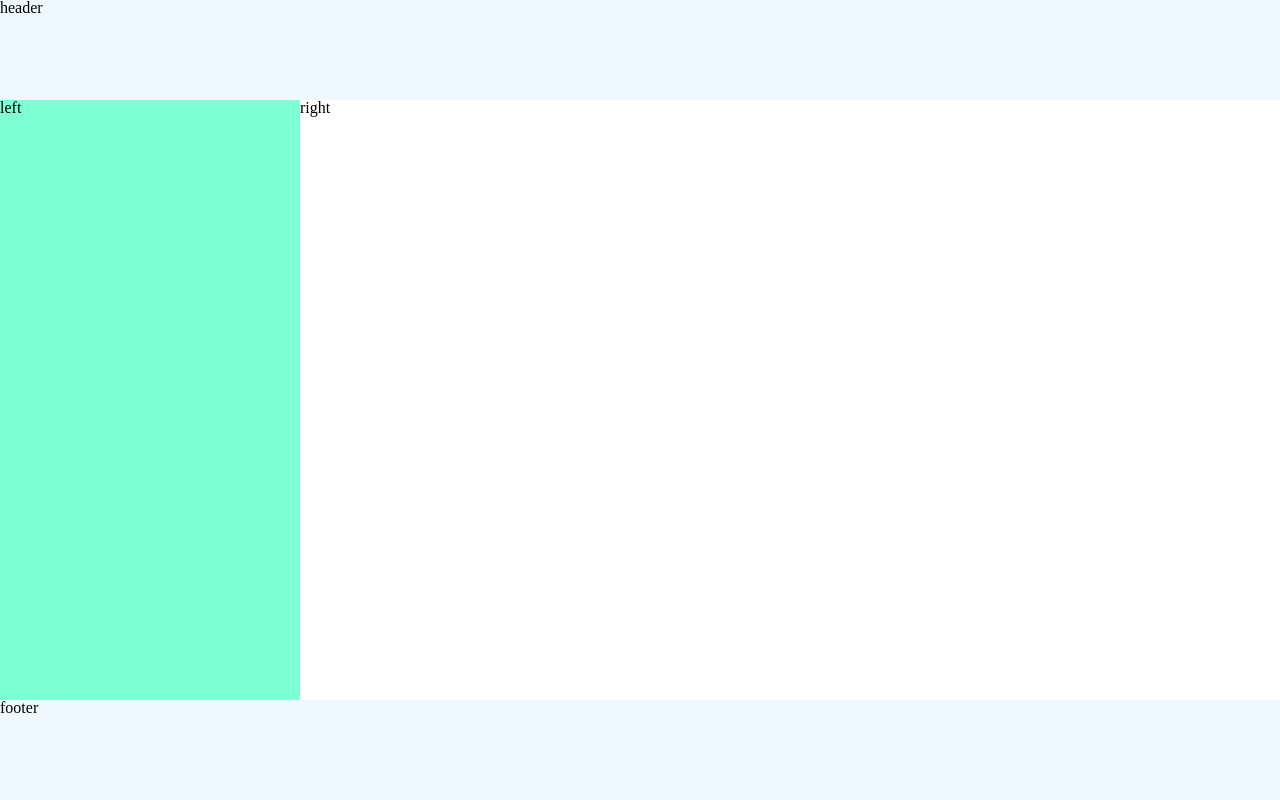
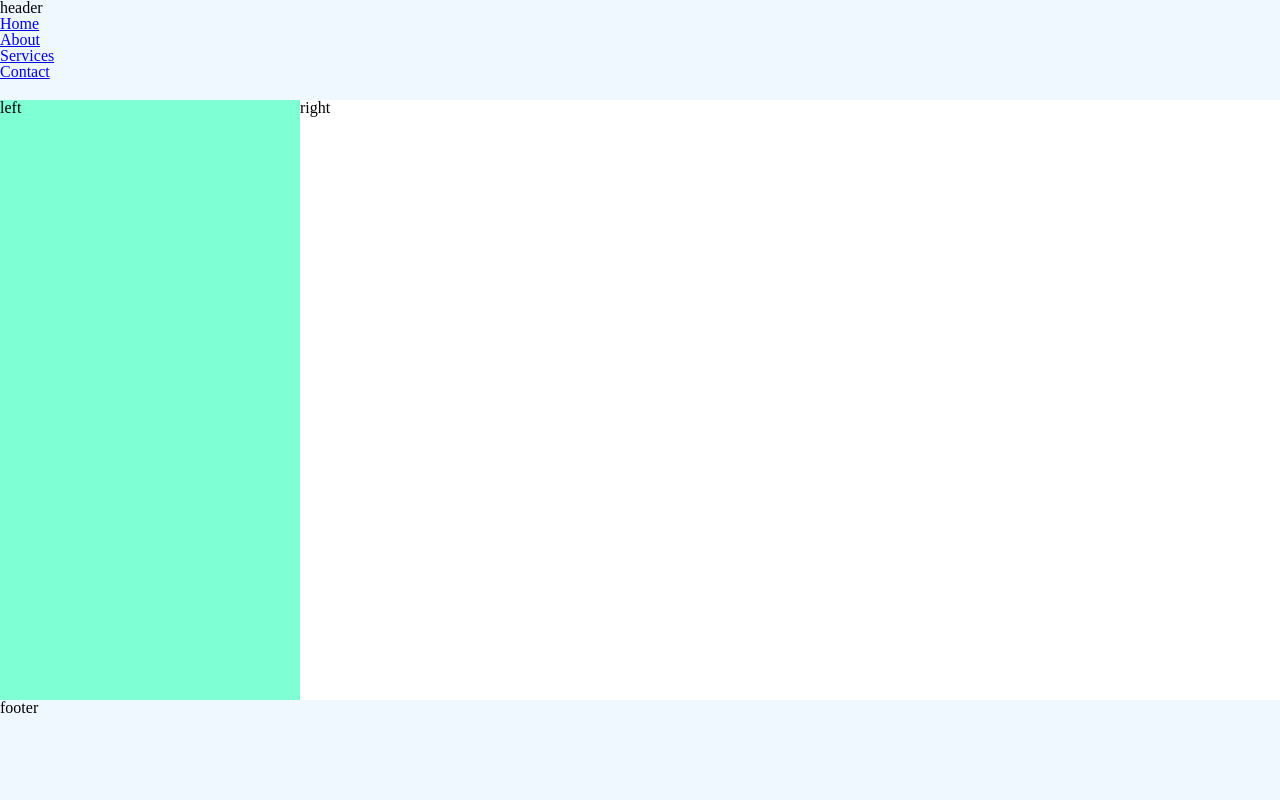
Before and after one commit to taylort27/csslayouts, a plain HTML site: page index.html in a window 1280 px wide. Drawn offline with Linux system fonts and the light colour scheme.

Commit message:
the holygrail layout

```diff
--- a/index.html
+++ b/index.html
@@ -7,7 +7,16 @@
   </head>
   <body>
     <div class="container flex flex-col">
-      <header class="header">header</header>
+      <header class="header">header
+      <nav>
+        <ul>
+          <li><a href="#">Home</a></li>
+          <li><a href="#">About</a></li>
+          <li><a href="#">Services</a></li>
+          <li><a href="#">Contact</a></li>
+        </ul>
+      </nav>
+    </header>
       <div class="content grow flex flex-row flex-wrap">
         <div class="left-col">left</div>
         <div class="grow">right</div>
```
